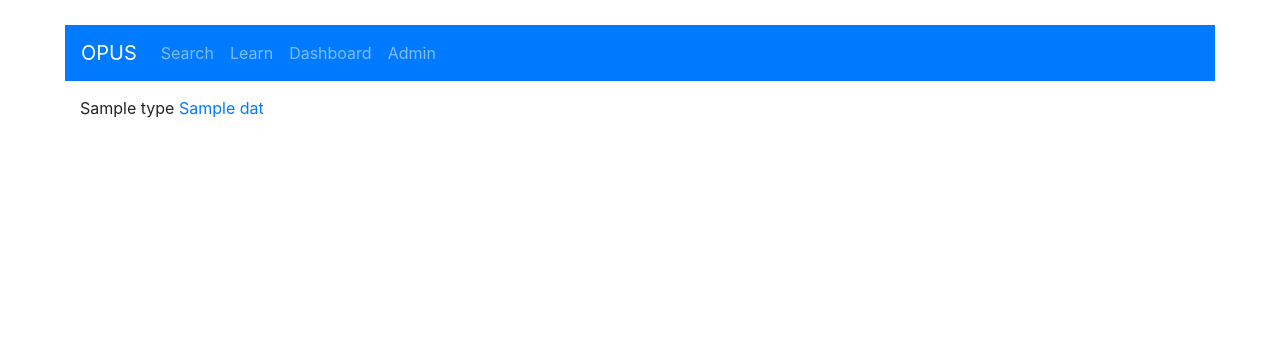
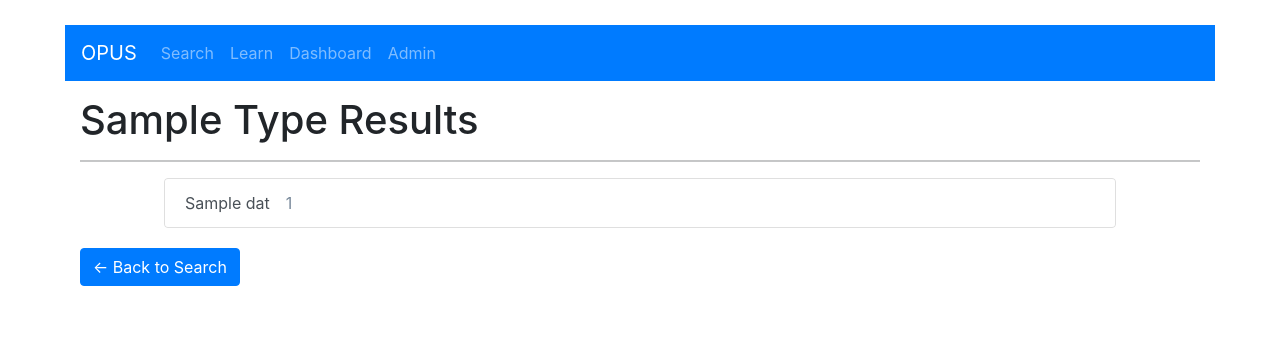
Before and after one commit to Cooltie1/opus, a Django app: template templates/opusapp/search-results.html in a window 1280 px wide. Shown: the top 341 px of the page. Run offline with Django 3.2, Linux system fonts and the light colour scheme; the template is opened without the code that fills it: most values are stand-ins (such as "Sample title", 1, 10 or a date in 2020); some libraries are stand-ins or nearby versions.

Commit message:
results page completed

```diff
--- a/opus/static/css/styles.css
+++ b/opus/static/css/styles.css
@@ -39,3 +39,19 @@ body {
 .tr-link {
     cursor: pointer;
 }
+
+.results {
+    max-height: 400px;
+    margin: auto;
+    width: 85%;
+
+
+
+}
+
+.idtext {
+    color: lightslategray;
+}
+.backbtn {
+    margin-top: 20px;
+}
--- a/opusapp/views.py
+++ b/opusapp/views.py
@@ -29,7 +29,8 @@ def resultsPrescriberView(request) :
     specialty = request.GET['inputSpecialty']
     data = Prescriber.objects.values('npi', 'fname', 'lname'
     ).annotate(id=F('npi'), name=Concat('lname', Value(', '), 'fname')
-    ).filter(fname__icontains=fname, lname__icontains=lname, credential__icontains=credentials, gender__icontains=gender, state__state_name__icontains=state, specialty__icontains=specialty )
+    ).filter(fname__icontains=fname, lname__icontains=lname, credential__icontains=credentials, gender__icontains=gender, state__state_name__icontains=state, specialty__icontains=specialty
+    ).order_by('name')
     context = {
         'data' : data,
         'type' : 'prescriber'
@@ -46,6 +47,7 @@ def resultsDrugView(request) :
     else :
         data = data.filter(drug_name__icontains=drugname, is_opioid=True)
 
+    data = data.order_by('name')
 
     context = {
         'data' : data,
--- a/templates/opusapp/index.html
+++ b/templates/opusapp/index.html
@@ -31,7 +31,7 @@
     <div class="landing landing-text">
         <h1>OPUS</h1>
         <h2>The Opiod Prescriber US Index</h2>
-        <a class="btn btn-primary btn-lg" href="search" role="button">Search</a>
+        <a class="btn btn-primary btn-lg" href="{% url 'search' %}" role="button">Search</a>
     </div>
 </div>
 
--- a/templates/opusapp/search-results.html
+++ b/templates/opusapp/search-results.html
@@ -1,14 +1,26 @@
 {% extends 'base.html'%}
 {% load static %}
 {% block content %}
+<h1>{{type|title}} Results</h1>
+<hr>
+<div class="list-group overflow-auto results">
+    {% if type == 'drug' %}
+        {% for dat in data %}
 
-{% for dat in data %}
-    {{type}}
-    {% if type == 'drug' %}
-    <a href="{% url 'drug'  drug_id=dat.id %}">{{dat.name}}</a>
+            <a href="{% url 'drug'  drug_id=dat.id %}" class="list-group-item list-group-item-action">{{dat.name}}</a>
+
+            {% comment %} Drug List {% endcomment %}
+        {% endfor %}
+
     {% else %}
-    <a href="{% url 'prescriber'  npi=dat.id %}">{{dat.name}}</a>
+        {% for dat in data %}
+            <a href="{% url 'prescriber'  npi=dat.id %}" class="list-group-item list-group-item-action">{{dat.name}}&emsp;<span class="idtext">{{dat.id}}</span></a>
+
+            {% comment %} Prescriber List {% endcomment %}
+        {% endfor %}
     {% endif %}
-{% endfor %}
+</div>
+<a class="btn btn-primary backbtn" href="{% url 'search' %}" role="button">&#8592; Back to Search</a>
+
 
 {% endblock %}
```
